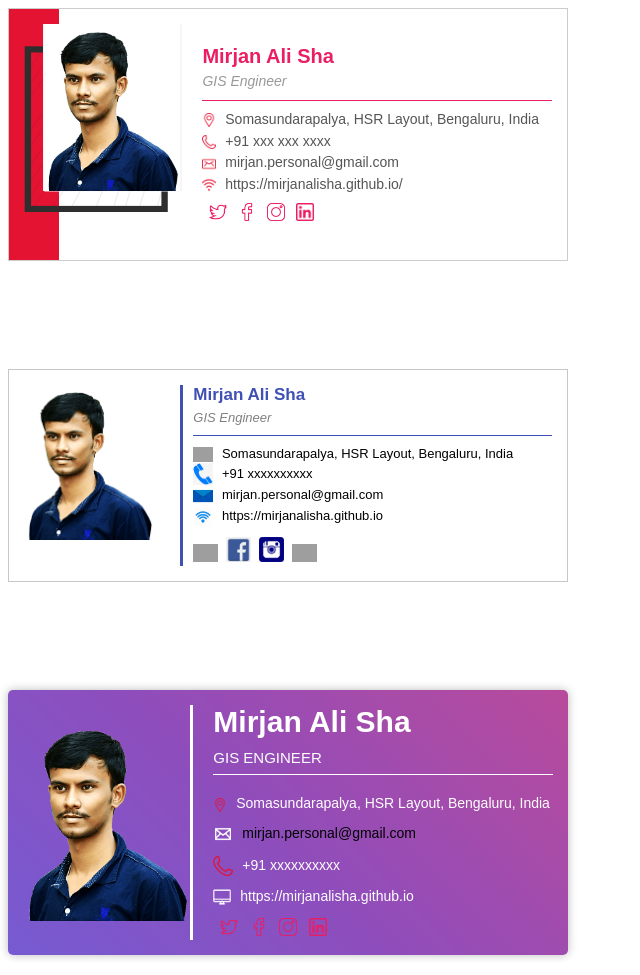
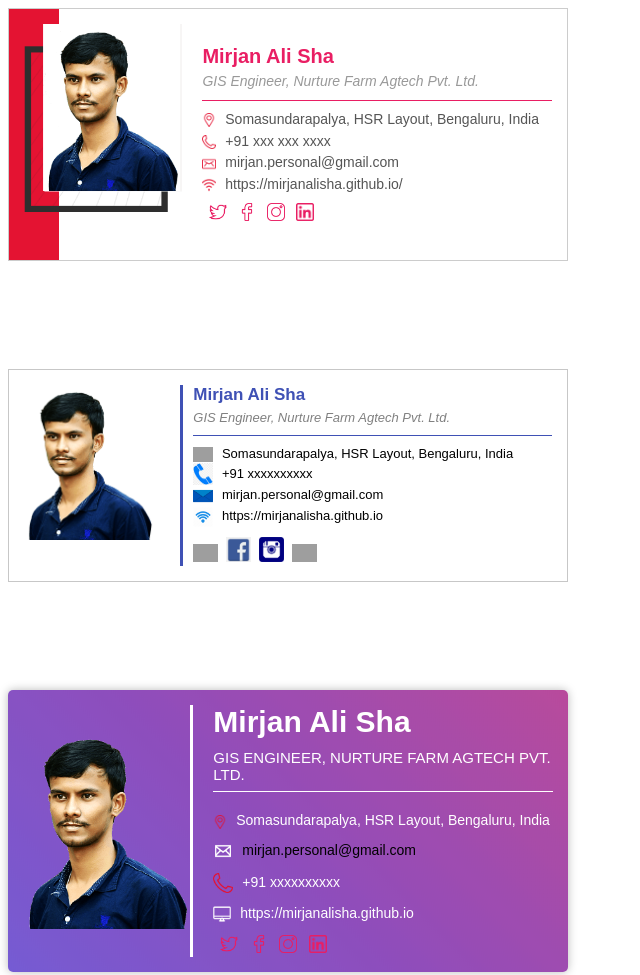
Before and after one commit to MirjanAliSha/email-signatures, a plain HTML site: page index.html in a window 1280 px wide. Shown: the top 975 px of the page, without its empty margins (0-640 px from the left). Drawn offline with Linux system fonts and the light colour scheme; grey boxes are pictures that could not be loaded.

Commit message:
Update index.html

```diff
--- a/index.html
+++ b/index.html
@@ -15,7 +15,7 @@
  		<td width="70%" valign="top" style="padding:20px 0 20px 20px">
  			<h3 style="margin:0 0 5px;font-size: 20px;color:#E91E63;line-height: 1.2;font-family: sans-serif;">Mirjan Ali Sha</h3>
  			<h5 style="margin:0 0 5px;font-size: 14px;color:#999999;line-height: 1.2;font-family: sans-serif;font-weight: normal;
- 			font-style: italic;">GIS Engineer</h5>
+ 			font-style: italic;">GIS Engineer, Nurture Farm Agtech Pvt. Ltd.</h5>
 
  			<div class="line" style="height: 1px;background-color:#E91E63;width:100%;margin:10px 0"></div>
 
@@ -62,7 +62,7 @@
 		border-left:3px solid #3F51B5; text-align: left;" align="left">
 
 			<h3 style="color:#3F51B5;margin:0;font-size:17px;font-family: arial">Mirjan Ali Sha</h3>
-			<h5 style="color:gray;margin:5px 0px 10px;font-size:13px;font-family: arial;font-weight: normal;font-style: italic;">GIS Engineer</h5>
+			<h5 style="color:gray;margin:5px 0px 10px;font-size:13px;font-family: arial;font-weight: normal;font-style: italic;">GIS Engineer, Nurture Farm Agtech Pvt. Ltd.</h5>
 			<div class="line" style="height: 1px;background-color:#3F51B5;width:100%;margin:10px 0"></div>
 
 			<p style="margin:1px 0px;font-family: arial;font-size:13px;color:black">
@@ -109,7 +109,7 @@
    	  	 <td width="65%" valign="top" style="padding-left: 20px;border-left:3px solid #FFFFFF;">
    	  	 	  <h1 style="margin:0px;color:#ffffff;font-size: 30px">Mirjan Ali Sha</h1>
    	  	 	  <h4 style="margin: 10px 0px 20px; color:#ffffff; border-bottom: 1px solid #ffffff;
-   	  	 	        font-size: 15px;text-transform: uppercase;font-weight: normal;padding-bottom: 8px">GIS Engineer</h4>
+   	  	 	        font-size: 15px;text-transform: uppercase;font-weight: normal;padding-bottom: 8px">GIS Engineer, Nurture Farm Agtech Pvt. Ltd.</h4>
    	  	 	   <p style="margin: 12px 0px;color: #ffffff;font-size: 14px">
  				<img src="https://github.com/MirjanAliSha/email-signatures/blob/main/img/placeholder.png?raw=true" style="width: 14px;display: inline-block;vertical-align: middle;margin-right: 5px;">
 				Somasundarapalya, HSR Layout, Bengaluru, India
```
